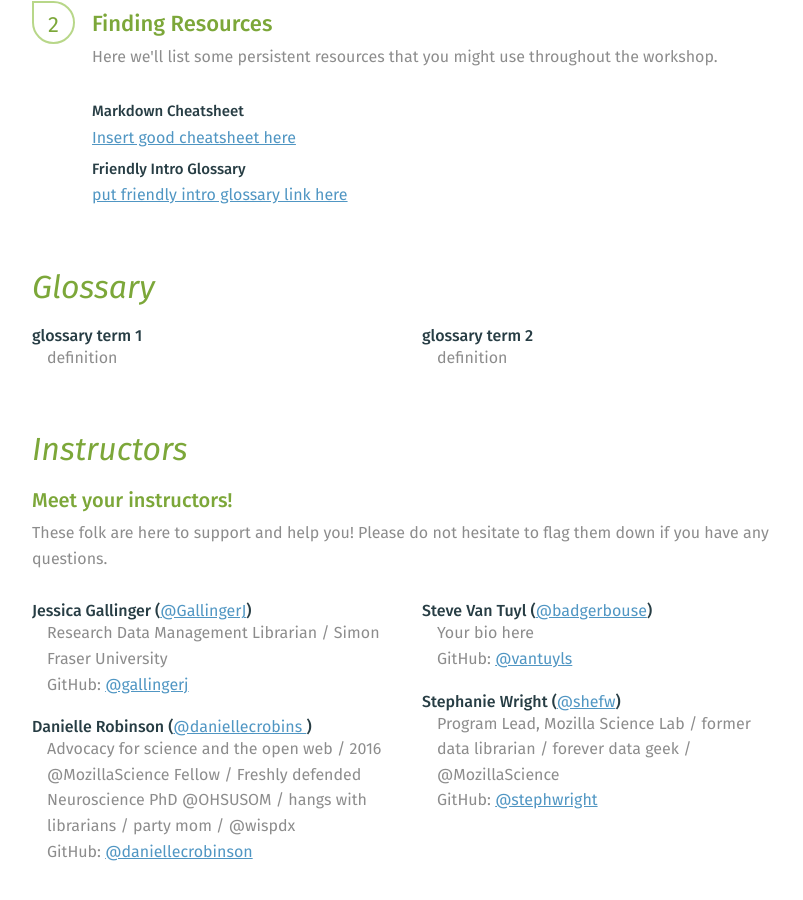
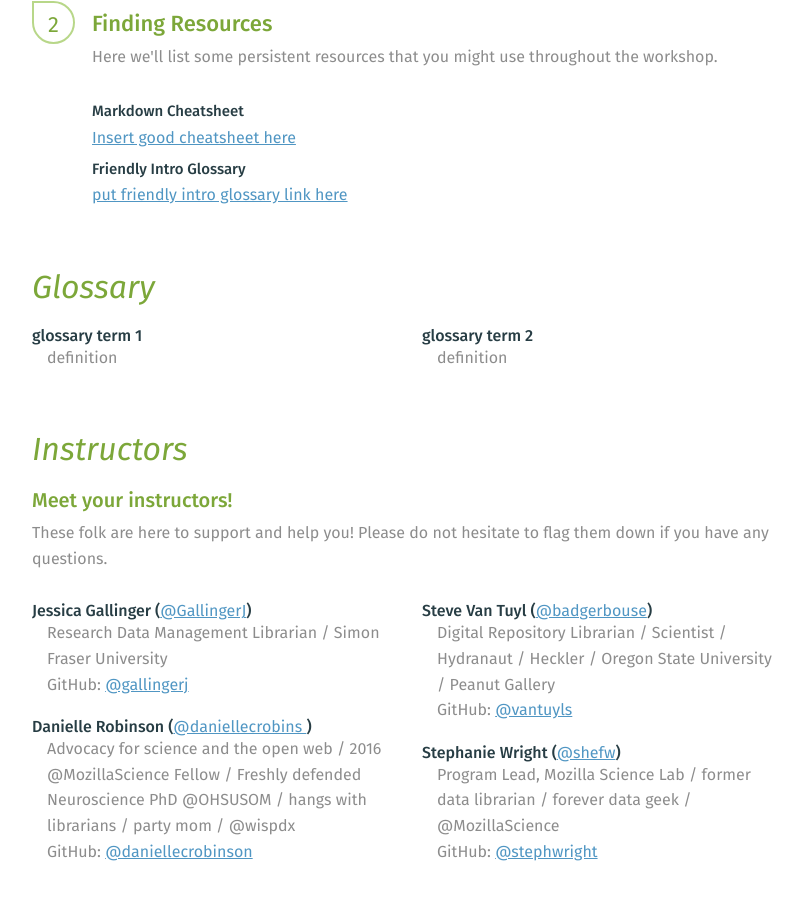
Before and after one commit to mozillascience/friendly-github, a plain HTML site: page index.html in a window 1280 px wide. Shown: the part 1829-2729 px from the top of the page, without its empty margins (263-1066 px from the left). Drawn offline with nearby package versions, Linux system fonts and the light colour scheme; a script that the page names is missing.

Commit message:
update mr. steve's bio

```diff
--- a/index.html
+++ b/index.html
@@ -158,7 +158,7 @@
       <section class="participants">
         <section class='person'><h3>Jessica Gallinger (<a target='_blank' href='https://twitter.com/GallingerJ'>@GallingerJ</a>)</h3><p>Research Data Management Librarian / Simon Fraser University<br />GitHub: <a href='https://github.com/gallingerj'>@gallingerj</a></p></section>
 	<section class='person'><h3>Danielle Robinson (<a target='_blank' href='https://twitter.com/daniellecrobins '>@daniellecrobins </a>)</h3><p>Advocacy for science and the open web / 2016 @MozillaScience Fellow / Freshly defended Neuroscience PhD @OHSUSOM / hangs with librarians / party mom / @wispdx<br />GitHub: <a href='https://github.com/daniellecrobinson'>@daniellecrobinson</a></p></section>
-	<section class='person'><h3>Steve Van Tuyl (<a target='_blank' href='https://twitter.com/badgerbouse'>@badgerbouse</a>)</h3><p>Your bio here<br />GitHub: <a href='https://github.com/vantuyls'>@vantuyls</a></p></section>
+	<section class='person'><h3>Steve Van Tuyl (<a target='_blank' href='https://twitter.com/badgerbouse'>@badgerbouse</a>)</h3><p>Digital Repository Librarian / Scientist / Hydranaut / Heckler / Oregon State University / Peanut Gallery <br />GitHub: <a href='https://github.com/vantuyls'>@vantuyls</a></p></section>
 	<section class='person'><h3>Stephanie Wright (<a target='_blank' href='https://twitter.com/shefw'>@shefw</a>)</h3><p>Program Lead, Mozilla Science Lab / former data librarian / forever data geek / @MozillaScience<br />GitHub: <a href='https://github.com/stephwright'>@stephwright</a></p></section>
       </section>
     </article>
```
